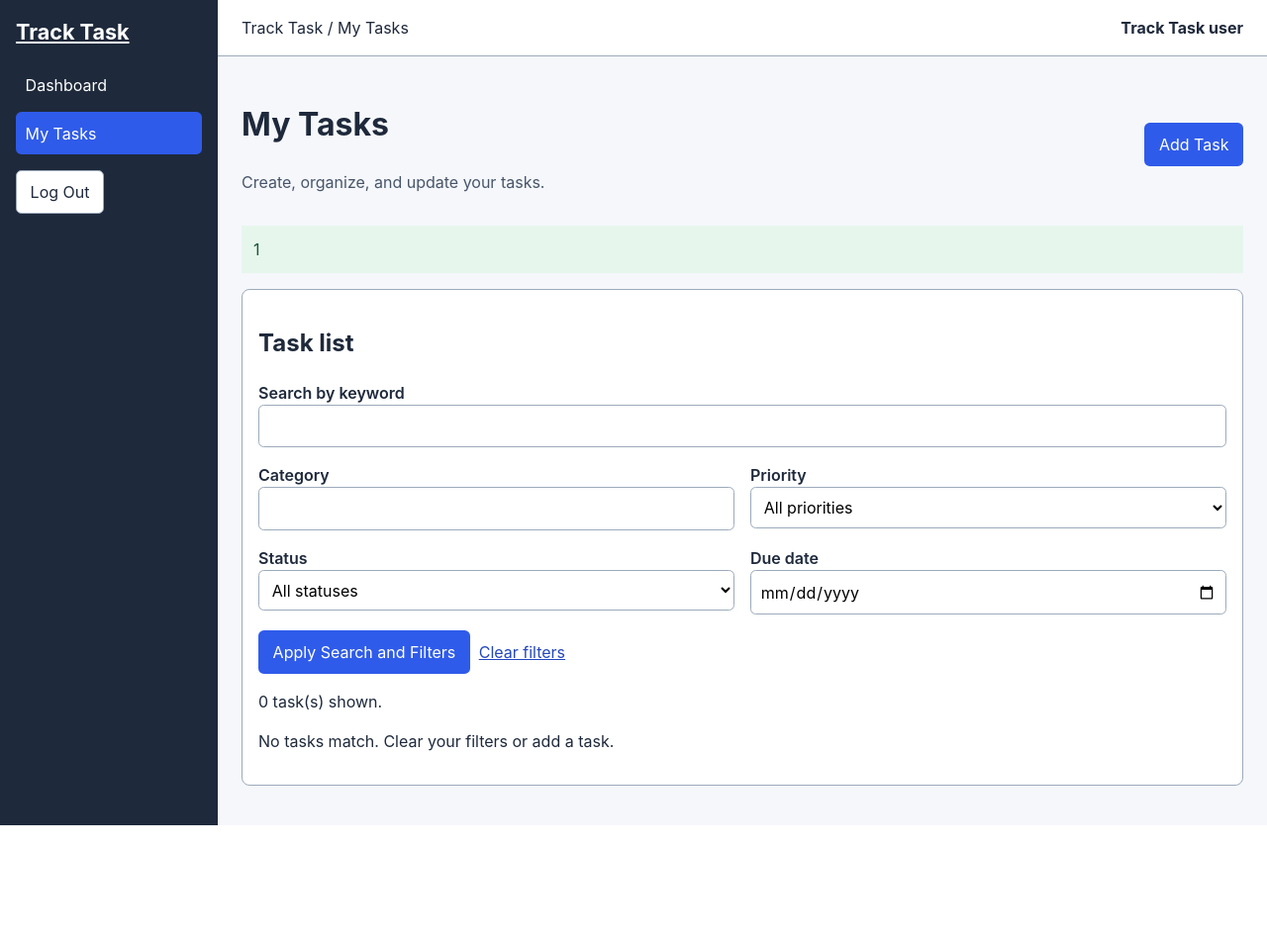
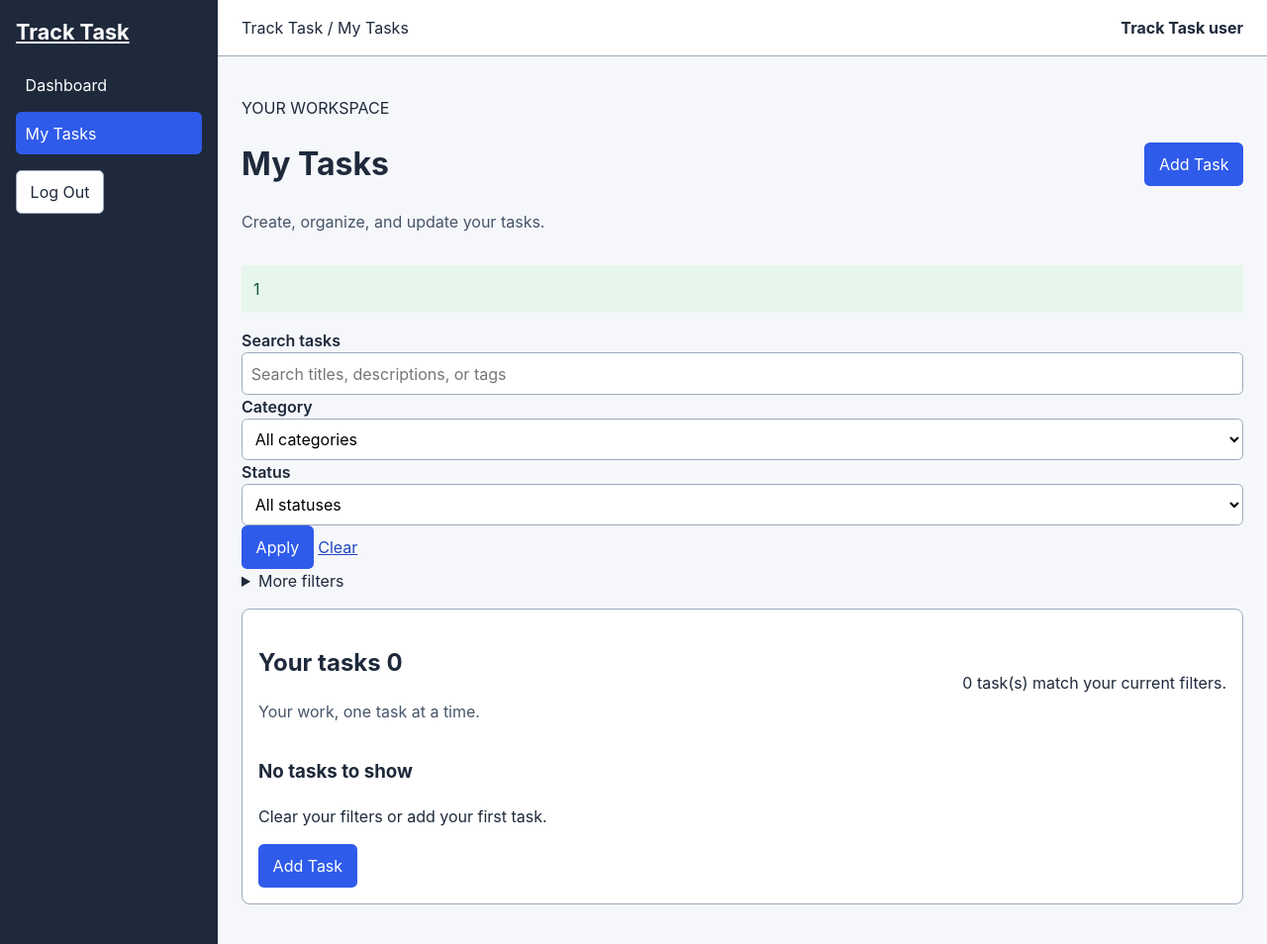
Before and after one commit to ASheidu/track_tasks_systems, a PHP site: page /Track_Task_M3_Rohit/public/tasks.php in a window 1280 px wide. Shown: the whole page at 99% size. Before the commit the page ends 834 px from the top, so only its background shows below. Run offline with PHP 8.4, Linux system fonts and the light colour scheme; the visitor is signed in with stand-in values (Sample User, id 1); data that the repository does not hold is empty.

Commit message:
Add files via upload
Improve task list layout and date display

```diff
--- a/Track_Task_M3_Rohit/public/tasks.php
+++ b/Track_Task_M3_Rohit/public/tasks.php
@@ -7,6 +7,7 @@ $db = db();
 $today = date('Y-m-d');
 $pageTitle = 'My Tasks';
 $activePage = 'tasks';
+$pageCss = 'css/tasks.css';
 
 $fields = ['title', 'description', 'due_date', 'priority', 'status', 'category', 'tags'];
 $task = ['title' => '', 'description' => '', 'due_date' => $today, 'priority' => 'Medium',
@@ -74,6 +75,14 @@ if ($filterError === '') {
     $tasks = [];
 }
 
+// Saved categories belong only to the signed-in account.
+$categoryQuery = $db->prepare('SELECT DISTINCT category FROM tasks
+    WHERE user_id = ? AND category <> ? ORDER BY category');
+$categoryQuery->execute([$userId, '']);
+$categories = $categoryQuery->fetchAll(PDO::FETCH_COLUMN);
+$hasAdvancedFilters = $filters['priority'] !== '' || $filters['due_date'] !== '';
+$firstError = $errors ? array_key_first($errors) : '';
+
 function options(array $choices, string $current): void
 {
     foreach ($choices as $choice) {
@@ -84,8 +93,8 @@ function options(array $choices, string $current): void
 
 require __DIR__ . '/../includes/workspace.php';
 ?>
-<div class="row split">
-    <div><h1>My Tasks</h1><p class="muted">Create, organize, and update your tasks.</p></div>
+<div class="row split task-page-heading">
+    <div><p class="eyebrow">YOUR WORKSPACE</p><h1>My Tasks</h1><p class="muted">Create, organize, and update your tasks.</p></div>
     <a class="button" href="tasks.php?mode=add#task-form">Add Task</a>
 </div>
 <?php if ($notice !== ''): ?>
@@ -93,7 +102,7 @@ require __DIR__ . '/../includes/workspace.php';
 <?php endif; ?>
 
 <?php if ($mode === 'add' || $mode === 'edit'): ?>
-<section class="panel" id="task-form" aria-labelledby="form-title">
+<dialog open class="task-editor" id="task-form" aria-labelledby="form-title">
     <h2 id="form-title"><?= $mode === 'edit' ? 'Edit Task' : 'Add Task' ?></h2>
     <?php if ($errors): ?>
         <div class="error" role="alert">
@@ -103,6 +112,10 @@ require __DIR__ . '/../includes/workspace.php';
             <?php endforeach; ?></ul>
         </div>
     <?php endif; ?>
+    <p class="muted">Fields marked “required” must be filled in.</p>
+    <datalist id="saved-categories">
+        <?php foreach ($categories as $category): ?><option value="<?= h($category) ?>"></option><?php endforeach; ?>
+    </datalist>
     <form method="post" action="tasks.php#task-form" class="form-grid">
         <input type="hidden" name="csrf_token" value="<?= h(csrfToken()) ?>">
         <input type="hidden" name="action" value="<?= h($mode) ?>">
@@ -115,6 +128,8 @@ require __DIR__ . '/../includes/workspace.php';
             $required = in_array($field, ['title', 'due_date', 'priority', 'status'], true);
             $attrs = ' id="task-' . $field . '" name="' . $field . '"'
                 . ($required ? ' required' : '')
+                . (($firstError === $field || ($firstError === '' && $field === 'title')) ? ' autofocus' : '')
+                . ($field === 'category' ? ' list="saved-categories"' : '')
                 . (isset($limits[$field]) ? ' maxlength="' . $limits[$field] . '"' : '')
                 . (isset($errors[$field]) ? ' aria-invalid="true" aria-describedby="error-' . $field . '"'
                     : ($field === 'tags' ? ' aria-describedby="tag-help"' : ''));
@@ -136,9 +151,9 @@ require __DIR__ . '/../includes/workspace.php';
         <?php endforeach; ?>
         <div class="row full"><button type="submit">Save Task</button><a href="tasks.php">Cancel</a></div>
     </form>
-</section>
+</dialog>
 <?php elseif ($mode === 'delete'): ?>
-<section class="panel" aria-labelledby="delete-title">
+<dialog open class="task-editor" id="delete-dialog" aria-labelledby="delete-title">
     <h2 id="delete-title">Delete Task</h2>
     <p>Delete “<?= h($task['title']) ?>”? This cannot be undone.</p>
     <form method="post" action="tasks.php" class="row">
@@ -148,42 +163,62 @@ require __DIR__ . '/../includes/workspace.php';
         <button type="submit" class="danger">Delete Task</button>
         <a href="tasks.php">Cancel</a>
     </form>
-</section>
+</dialog>
 <?php endif; ?>
 
-<section class="panel" aria-labelledby="list-title">
-    <h2 id="list-title">Task list</h2>
+<section class="task-filters" aria-label="Search and filter tasks">
     <?php if ($filterError !== ''): ?><p class="error" role="alert"><?= h($filterError) ?></p><?php endif; ?>
-    <form action="tasks.php" method="get" class="form-grid" role="search" aria-label="Search and filter tasks">
-        <div class="full"><label for="search">Search by keyword</label><input type="search" id="search" name="q" maxlength="100" value="<?= h($filters['q']) ?>"></div>
-        <div><label for="category">Category</label><input id="category" name="category" maxlength="50" value="<?= h($filters['category']) ?>"></div>
-        <div><label for="priority">Priority</label><select id="priority" name="priority"><option value="">All priorities</option><?php options(PRIORITIES, $filters['priority']); ?></select></div>
-        <div><label for="status">Status</label><select id="status" name="status"><option value="">All statuses</option><?php options(STATUSES, $filters['status']); ?></select></div>
-        <div><label for="due_date">Due date</label><input id="due_date" name="due_date" type="date" value="<?= h($filters['due_date']) ?>"></div>
-        <div class="row full"><button type="submit">Apply Search and Filters</button><a href="tasks.php">Clear filters</a></div>
+    <form action="tasks.php" method="get" role="search" aria-label="Search and filter tasks">
+        <div class="filter-toolbar">
+            <div class="keyword"><label for="search">Search tasks</label><input type="search" id="search" name="q" maxlength="100" placeholder="Search titles, descriptions, or tags" value="<?= h($filters['q']) ?>"></div>
+            <div><label for="category">Category</label><select id="category" name="category">
+                <option value="">All categories</option>
+                <?php if ($filters['category'] !== '' && !in_array($filters['category'], $categories, true)): ?>
+                    <option selected value="<?= h($filters['category']) ?>"><?= h($filters['category']) ?></option>
+                <?php endif; ?>
+                <?php options($categories, $filters['category']); ?>
+            </select></div>
+            <div><label for="status">Status</label><select id="status" name="status"><option value="">All statuses</option><?php options(STATUSES, $filters['status']); ?></select></div>
+            <button type="submit">Apply</button>
+            <a class="clear-link" href="tasks.php">Clear</a>
+        </div>
+        <details class="advanced-filters"<?= $hasAdvancedFilters ? ' open' : '' ?>>
+            <summary>More filters<?= $hasAdvancedFilters ? ' (active)' : '' ?></summary>
+            <div class="advanced-grid">
+                <div><label for="priority">Priority</label><select id="priority" name="priority"><option value="">All priorities</option><?php options(PRIORITIES, $filters['priority']); ?></select></div>
+                <div><label for="due_date">Due date</label><input id="due_date" name="due_date" type="date" value="<?= h($filters['due_date']) ?>"></div>
+            </div>
+        </details>
     </form>
-    <p role="status"><?= count($tasks) ?> task(s) shown.</p>
+</section>
+
+<section class="panel task-list-panel" aria-labelledby="list-title">
+    <div class="row split list-heading">
+        <div><h2 id="list-title">Your tasks <span class="count-pill"><?= count($tasks) ?></span></h2>
+        <p class="muted">Your work, one task at a time.</p></div>
+        <p class="results-count" role="status"><?= count($tasks) ?> task(s) match your current filters.</p>
+    </div>
     <?php if ($tasks): ?>
         <div class="table-wrap" tabindex="0" role="region" aria-label="Results table, scrollable on small screens">
             <table class="task-table">
-                <caption>Your tasks</caption>
+                <caption class="visually-hidden">Your tasks with dates, priorities, statuses, and actions</caption>
                 <thead><tr><th scope="col">Task</th><th scope="col">Due date</th><th scope="col">Priority</th><th scope="col">Status</th><th scope="col">Actions</th></tr></thead>
                 <tbody>
                 <?php foreach ($tasks as $row):
                     $rowId = (int) $row['id'];
                     $completed = $row['status'] === 'Completed';
                 ?>
-                    <tr>
-                        <th scope="row"><?= h($row['title']) ?>
+                    <tr class="<?= $completed ? 'is-completed' : '' ?>">
+                        <th scope="row"><span class="task-name"><?= h($row['title']) ?></span>
                             <?php foreach (['category', 'tags', 'description'] as $field): ?>
                                 <?php if (!empty($row[$field])): ?><span class="task-detail"><?= h($row[$field]) ?></span><?php endif; ?>
                             <?php endforeach; ?>
                         </th>
-                        <td><?= h($row['due_date']) ?>
+                        <td><?= h(date('m/d/Y', strtotime($row['due_date']))) ?>
                             <?php if (!$completed && $row['due_date'] < $today): ?><span class="overdue">Overdue</span><?php endif; ?>
                         </td>
-                        <td><?= h($row['priority']) ?></td>
-                        <td><?= h($row['status']) ?></td>
+                        <td><span class="task-badge priority-<?= strtolower($row['priority']) ?>"><?= h($row['priority']) ?></span></td>
+                        <td><span class="task-badge status-<?= strtolower(str_replace(' ', '-', $row['status'])) ?>"><?= $completed ? '✓ ' : '' ?><?= h($row['status']) ?></span></td>
                         <td><div class="row">
                             <a href="tasks.php?mode=edit&amp;id=<?= $rowId ?>#task-form" aria-label="Edit task: <?= h($row['title']) ?>">Edit</a>
                             <a href="tasks.php?mode=delete&amp;id=<?= $rowId ?>#delete-title" aria-label="Delete task: <?= h($row['title']) ?>">Delete</a>
@@ -199,6 +234,7 @@ require __DIR__ . '/../includes/workspace.php';
                 </tbody>
             </table>
         </div>
-    <?php elseif ($filterError === ''): ?><p>No tasks match. Clear your filters or add a task.</p><?php endif; ?>
+    <?php elseif ($filterError === ''): ?><div class="task-empty"><h3>No tasks to show</h3><p>Clear your filters or add your first task.</p><a class="button" href="tasks.php?mode=add#task-form">Add Task</a></div><?php endif; ?>
 </section>
+<script src="js/tasks-ui.js" defer></script>
 <?php require __DIR__ . '/../includes/workspace-end.php'; ?>
```
